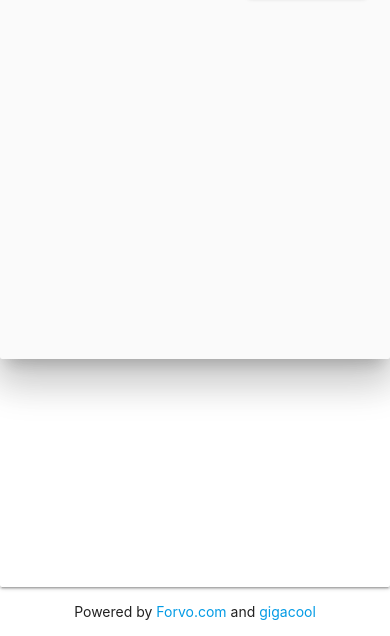
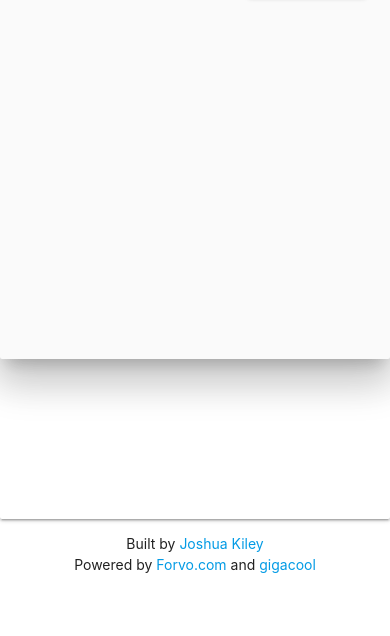
Before and after one commit to joshuakiley/joshuakiley.github.io, a plain HTML site: page index.html in a window 390 px wide. Shown: the part 239-875 px from the top of the page. After the commit the page ends 844 px from the top, so only its background shows below. Drawn offline with nearby package versions, Linux system fonts and the light colour scheme.

Commit message:
Adjust app height to not scroll on most mobile devices

```diff
--- a/index.html
+++ b/index.html
@@ -166,7 +166,7 @@
     </div>
 
     <footer>
-        <p>Powered by <a href="https://forvo.com/">Forvo.com</a> and <a href="https://github.com/gigacool/hanyu-shuiping-kaoshi">gigacool</a></p>
+      <p>Built by <a href="https://github.com/joshuakiley">Joshua Kiley</a><br>Powered by <a href="https://forvo.com/">Forvo.com</a> and <a href="https://github.com/gigacool/hanyu-shuiping-kaoshi">gigacool</a></p>
     </footer>
 
 
--- a/style.css
+++ b/style.css
@@ -42,5 +42,5 @@ footer > p {
 
 .card {
   text-align: center;
-  height: 97vh !important;
+  height: 89vh !important;
 }
```
